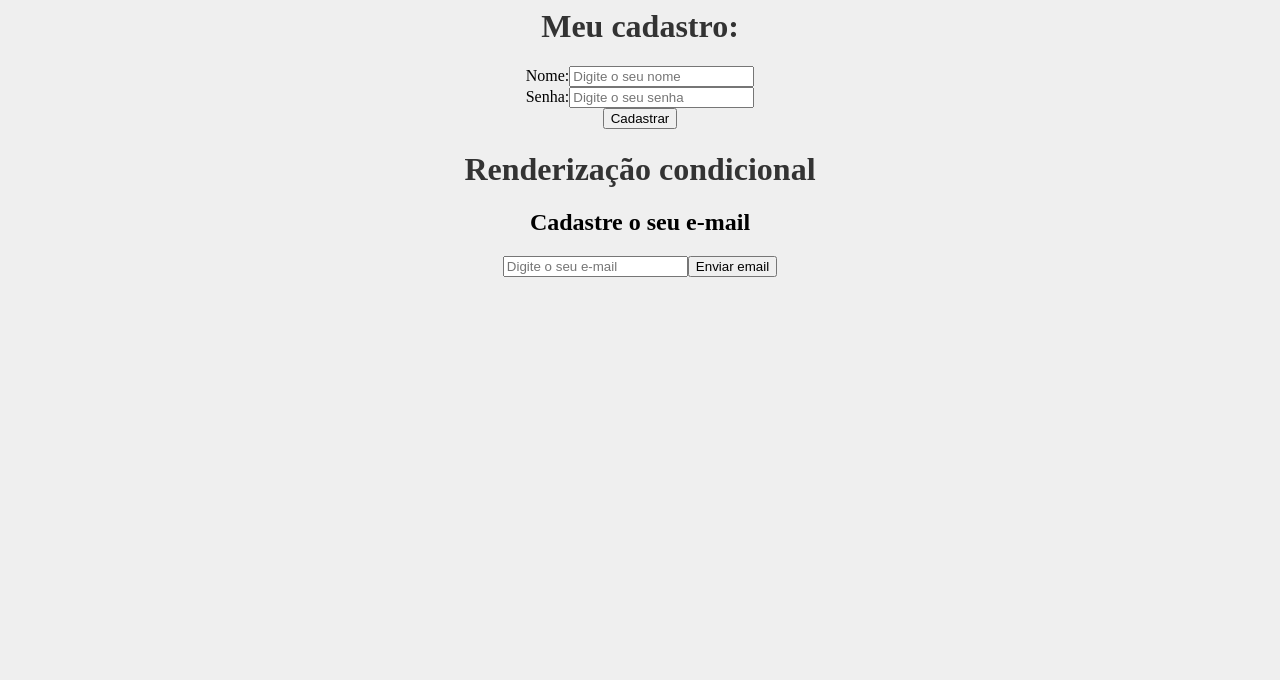
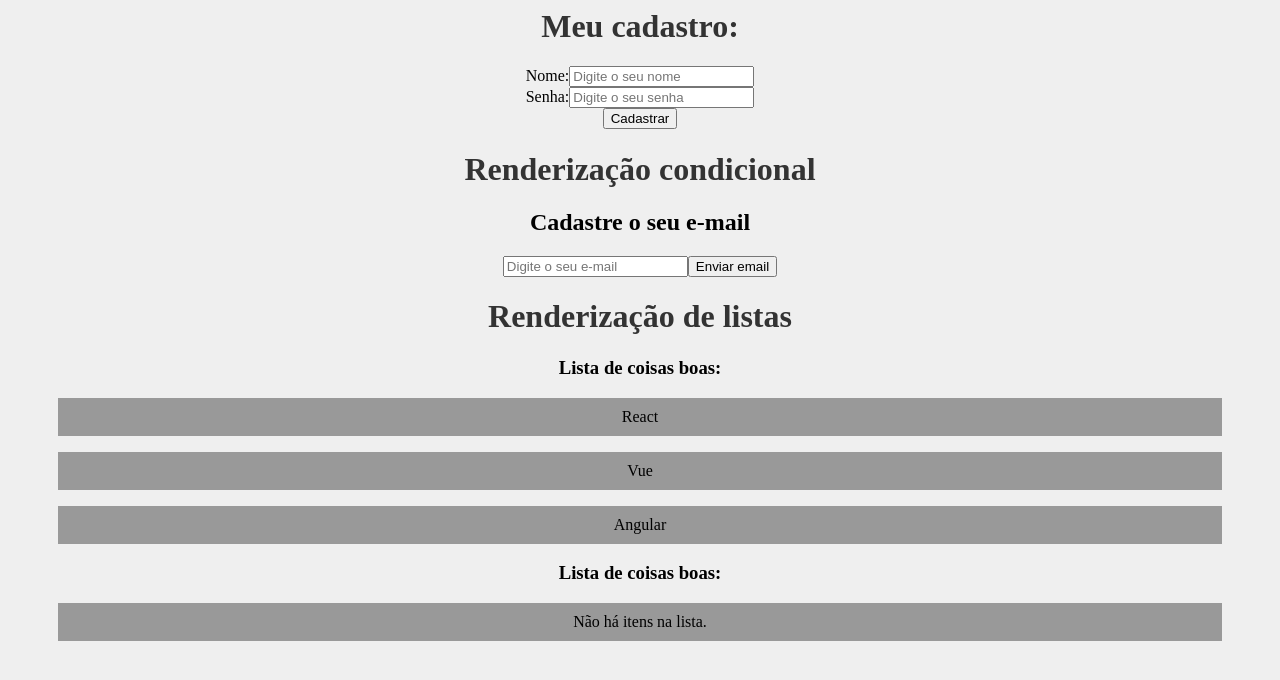
Before and after one commit to gustavogregorio1986/projeto-react-app, a React (Create React App) app: page / in a window 1280 px wide. Shown: the part 1760-2440 px from the top of the page. Built offline with nearby package versions, Linux system fonts and the light colour scheme.

Commit message:
Desnevolve listas

```diff
--- a/src/App.js
+++ b/src/App.js
@@ -8,6 +8,7 @@
 import Greeting from './components/Greeting';
 import Form from './components/Form';
 import Condicional from './components/Condicional';
+import OutraLista from './components/OutraLista';
 
 function App() {
    const name = 'Matheus'
@@ -19,6 +20,8 @@
    }
 
    const url = 'https://via.placeholder.com/150'
+
+   const meusItens = ['React', 'Vue', 'Angular']
 
   return (
     <div className="App">
@@ -47,6 +50,9 @@
        <Form />
        <h1>Renderização condicional</h1>
        <Condicional />
+       <h1>Renderização de listas</h1>
+       <OutraLista itens={meusItens} />
+       <OutraLista itens={[]} />
     </div>
   );
 }
--- /dev/null
+++ b/src/components/OutraLista.js
@@ -0,0 +1,15 @@
+function OutraLista({ itens }){
+    return (
+         <>
+         <h3>Lista de coisas boas:</h3>
+          {itens.length > 0 ? (
+           itens.map((item, index) => (
+           <p key={index}>{item}</p>
+         ))) : (
+              <p>Não há itens na lista.</p>
+         )}
+        </>
+    )
+}
+
+export default OutraLista;
```
